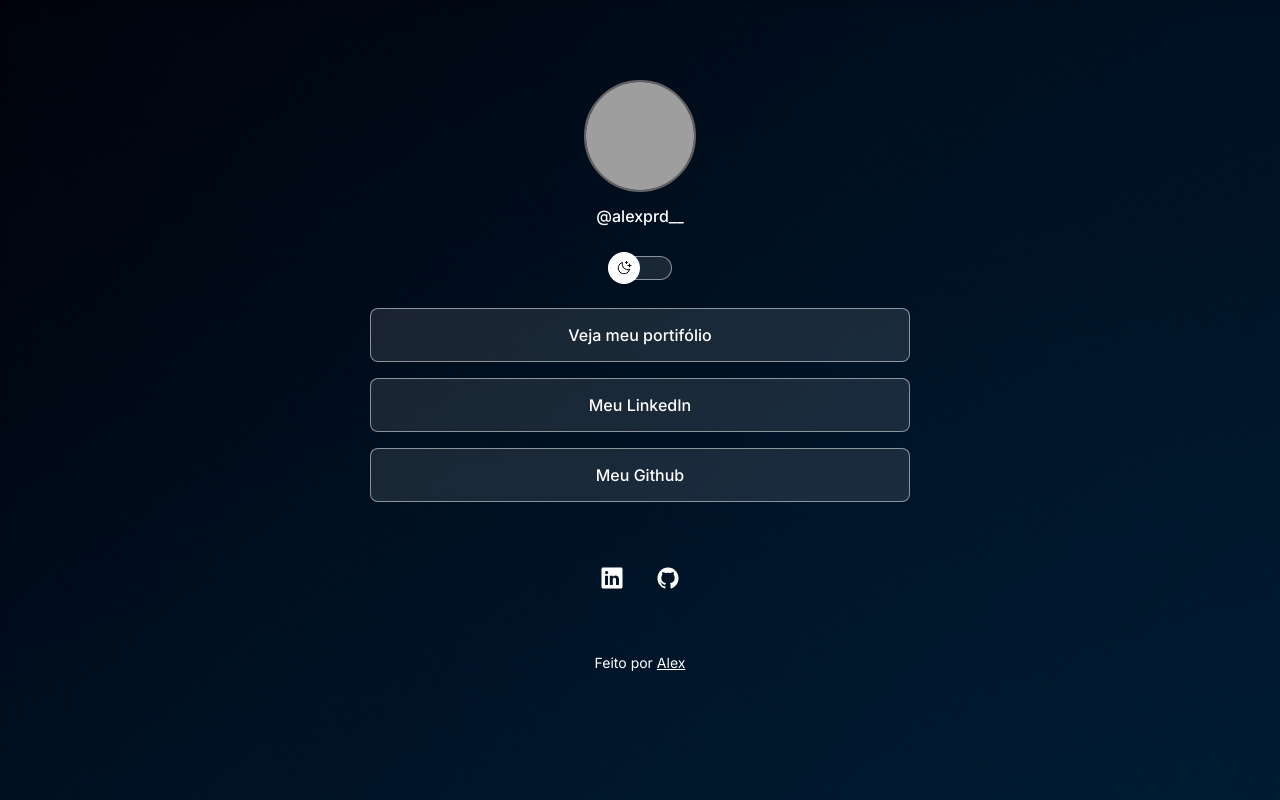
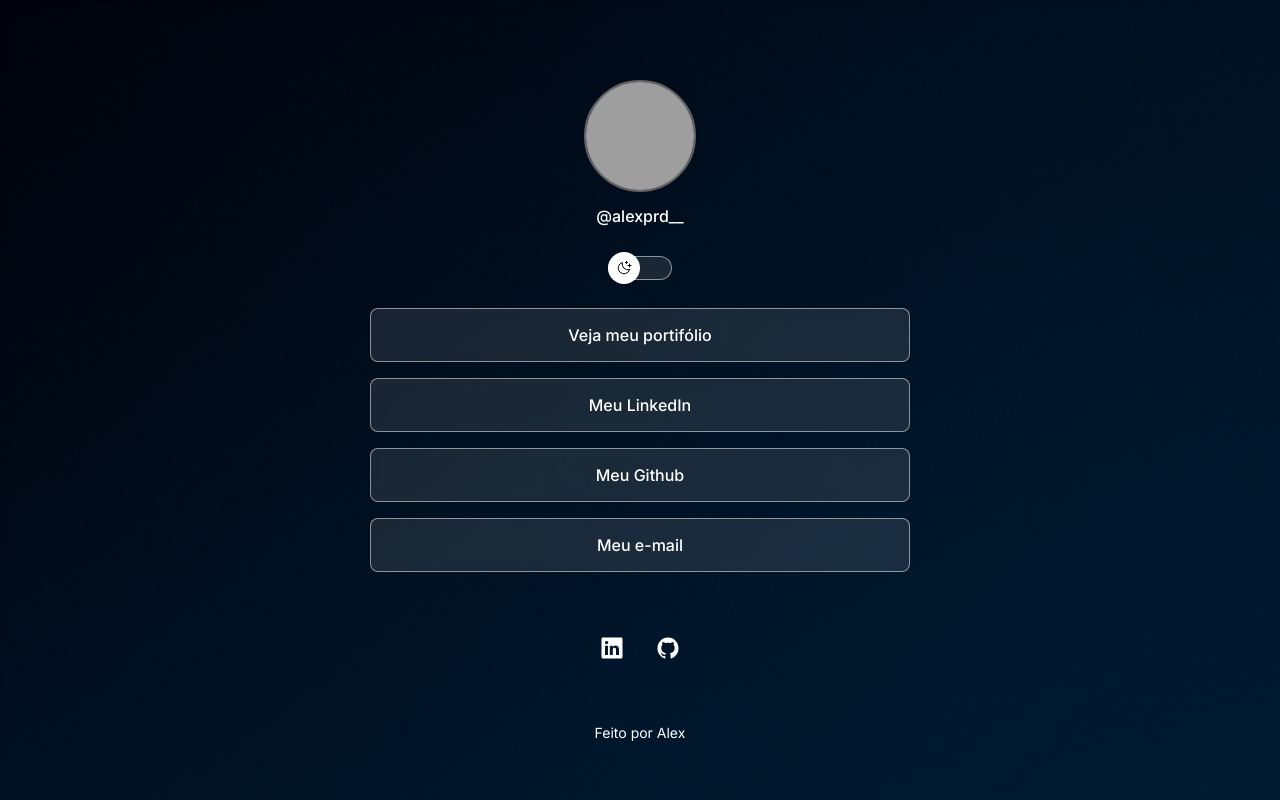
Before and after one commit to alexcprado/linktree, a plain HTML site: page index.html in a window 1280 px wide. Drawn offline with nearby package versions, Linux system fonts and the light colour scheme; grey boxes are pictures that could not be loaded.

```diff
--- a/index.html
+++ b/index.html
@@ -31,6 +31,7 @@
             <li><a href="https://portfolio-front-end-alex.netlify.app/" target="_blank">Veja meu portifólio</a></li>
             <li><a href="https://www.linkedin.com/in/alexsander-prado/" target="_blank">Meu LinkedIn</a></li>
             <li><a href="https://github.com/alexcprado" target="_blank">Meu Github</a></li>
+            <li><a href="mailto:alexsanderprado11@gmail.com" target="_blank">Meu e-mail</a></li>
         </ul>
 
         <div id="social-links">
@@ -39,7 +40,7 @@
         </div>
 
         <footer>
-            Feito por <a href="" target="_blank">Alex</a>
+            Feito por Alex
         </footer>
     </div>
 
```
